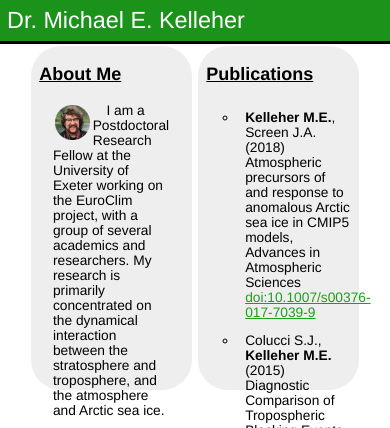
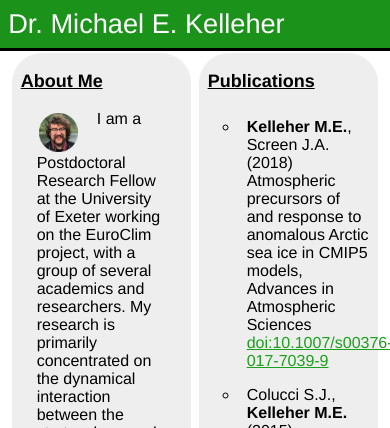
Before and after one commit to mkstratos/mkstratos.github.io, a plain HTML site: page index.html in a window 390 px wide. Shown: the top 428 px of the page. Drawn offline with Linux system fonts and the light colour scheme; a script that the page names is missing.

Commit message:
Small css tweaks so mobile looks okay-ish

```diff
--- a/style.css
+++ b/style.css
@@ -3,7 +3,7 @@ body {
 	width:100%;
 	height:100%;
 	color: #000;
-	font-size: .86em;
+	font-size: 1em;
 	font-family:"HelveticaNeue-Light", "Helvetica Neue Light", "Helvetica Neue",Helvetica,"Lucida Grande", sans-serif;
 	margin: 0;
 	/*margin-top: 0;
@@ -81,14 +81,14 @@ a:hover {
 /* Setting relative positioning allows for
  absolute positioning for sub-classes */
 	position: relative;
-	margin-left:8%;
-	margin-right:8%;
-	padding-bottom:100px
+	margin-left:3%;
+	margin-right:3%;
+	padding-bottom:1em;
 }
 
 .content-column{
 	width: 49%;
-	height: 25em;
+    min-height: 25em;
 	margin-left: auto;
 	margin-right: auto;
 	margin-top: .5%;
```
